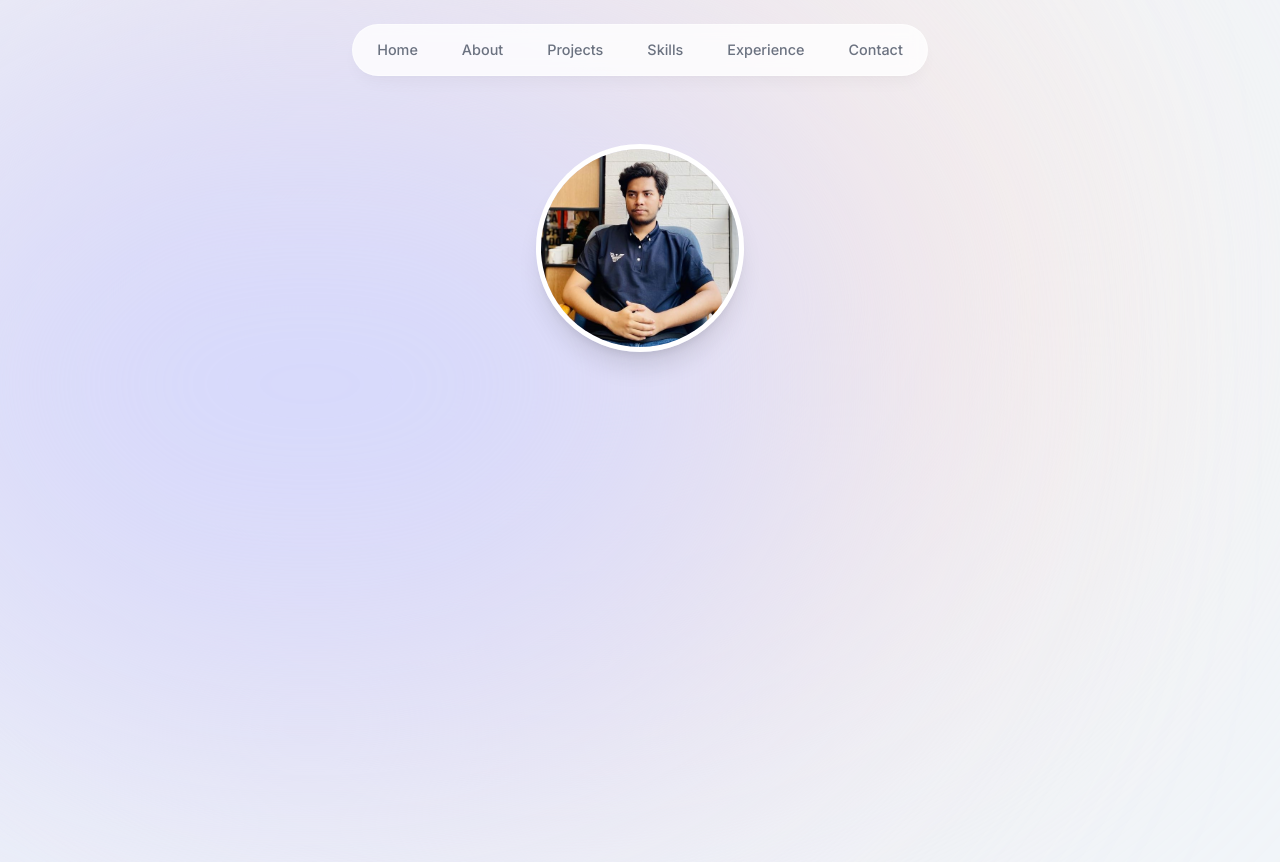
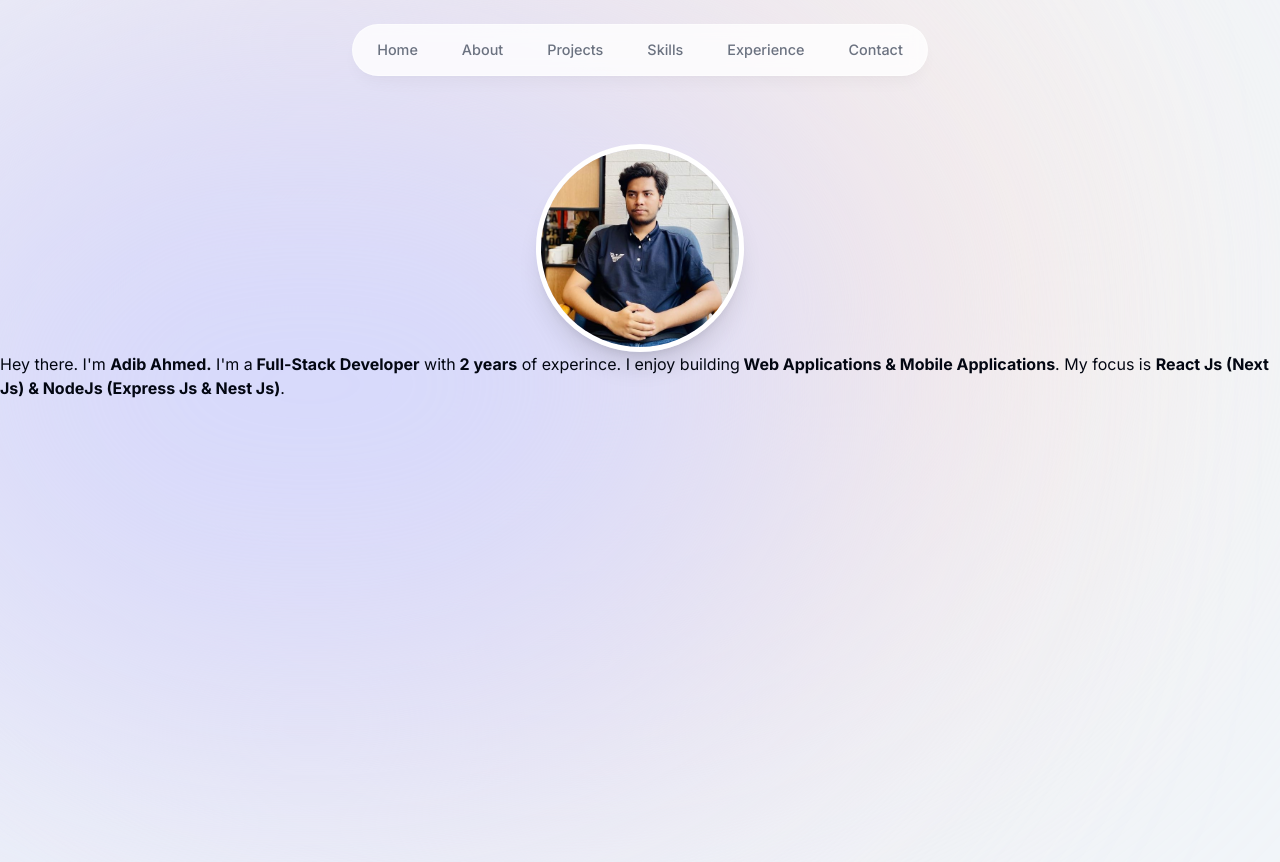
Before and after one commit to AdibAhmed317/portfolio-nextjs, a Next.js app: page / in a window 1280 px wide. Shown: the top 862 px of the page. Built offline with nearby package versions, Linux system fonts and the light colour scheme.

Commit message:
intro section

```diff
--- a/components/Intro.tsx
+++ b/components/Intro.tsx
@@ -10,7 +10,13 @@ const Intro = () => {
     <section>
       <div className='flex items-center justify-center'>
         <div>
-          <motion.div>
+          <motion.div
+            initial={{ opacity: 0, scale: 0 }}
+            animate={{ opacity: 1, scale: 1 }}
+            transition={{
+              type: 'tween',
+              duration: 0.2,
+            }}>
             <Image
               src={intro}
               alt='dp'
@@ -23,6 +29,22 @@ const Intro = () => {
           </motion.div>
         </div>
       </div>
+
+      <p>
+        Hey there. I'm <span className='font-bold'> Adib Ahmed.</span> I'm a
+        <span className='font-bold'> Full-Stack Developer</span> with
+        <span className='font-bold'> 2 years</span> of experince. I enjoy
+        building
+        <span className='font-bold'>
+          {' '}
+          Web Applications & Mobile Applications
+        </span>
+        . My focus is{' '}
+        <span className='font-bold'>
+          React Js (Next Js) & NodeJs (Express Js & Nest Js)
+        </span>
+        .
+      </p>
     </section>
   );
 };
```
